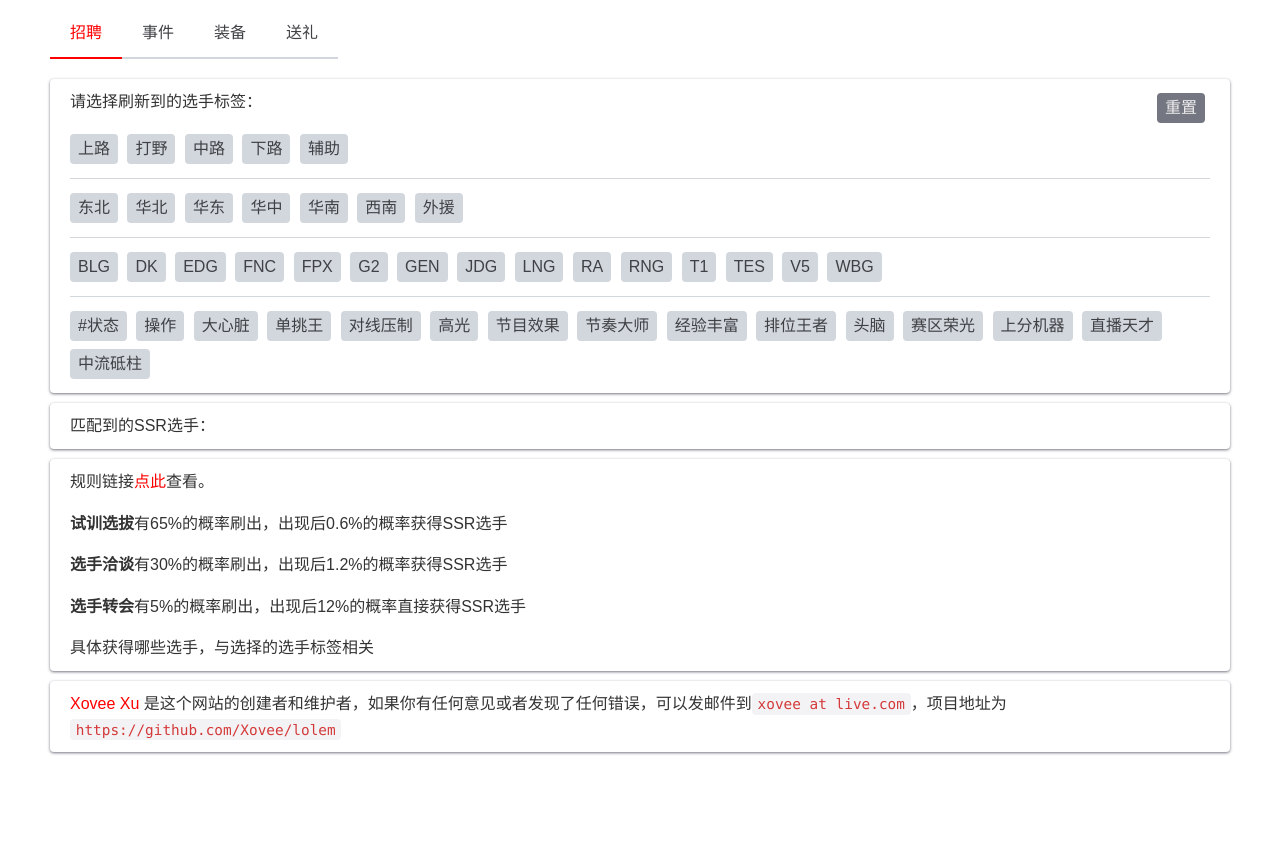
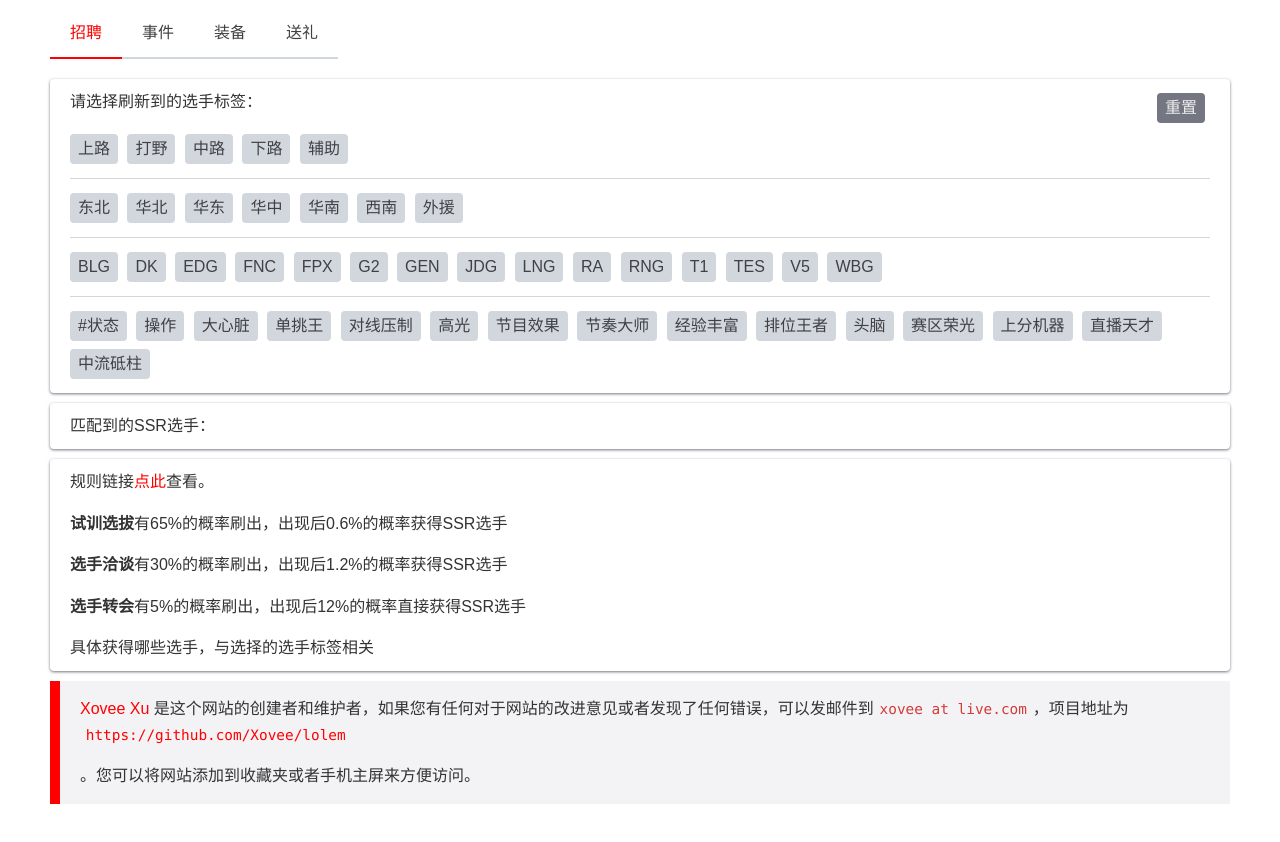
Before and after one commit to Xovee/lolem, a plain HTML site: page index.html in a window 1280 px wide. Shown: the part 76-918 px from the top of the page. Before the commit the page ends 879 px from the top, so only its background shows below. Drawn offline with Linux system fonts and the light colour scheme.

Commit message:
layout change

```diff
--- a/css/chota.css
+++ b/css/chota.css
@@ -95,7 +95,10 @@ p {
 blockquote {
   background-color: var(--bg-secondary-color);
   padding: 1.5rem 2rem;
-  border-left: 3px solid var(--color-lightGrey);
+  border-left: 10px solid var(--color-primary);
+  /* margin-block-start: 0rem;
+  margin-block-end: 0rem; */
+  margin: 0px;
 }
 dl dt {
   font-weight: bold;
--- a/index.html
+++ b/index.html
@@ -214,6 +214,7 @@
     <div id='gift-content' class='content-section'>
     <div class='row'>
         <div class='col-12 gift-list card'>
+            <p>选择一种礼物类型：</p>
             <a class='button'>音乐</a>
             <a class='button'>周边</a>
             <a class='button'>外设</a>
@@ -295,9 +296,11 @@
     </div>
     <!-- End of Gift -->
 
-    <footer class='card'>
+    <footer class=''>
+        <blockquote>
         <p><a href='https://xovee.cn' target='_blank'>Xovee Xu</a></h4>
-        是这个网站的创建者和维护者，如果你有任何意见或者发现了任何错误，可以发邮件到<code>xovee at live.com</code>，项目地址为<code>https://github.com/Xovee/lolem</code></p>
+        是这个网站的创建者和维护者，如果您有任何对于网站的改进意见或者发现了任何错误，可以发邮件到<code>xovee at live.com</code>，项目地址为<code><a href='https://github.com/Xovee/lolem' target='_blank'>https://github.com/Xovee/lolem</a></code></p>。您可以将网站添加到收藏夹或者手机主屏来方便访问。
+        </blockquote>
     </footer>
 
     <br><br>
```
